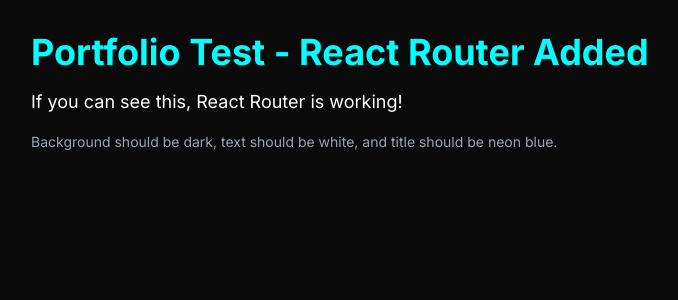
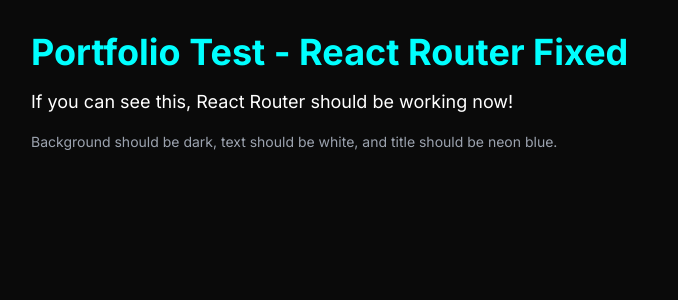
Before and after one commit to Bradleyj2/animated-portfolio, a React (Vite) app: page /animated-portfolio/case-studies/service-blueprint in a window 1280 px wide. Shown: the top 300 px of the page, without its empty margins (1-679 px from the left). Built offline with nearby package versions, Linux system fonts and the light colour scheme.

Commit message:
Fix React Router with proper basename for GitHub Pages

```diff
--- a/src/App.tsx
+++ b/src/App.tsx
@@ -3,14 +3,14 @@ import { Routes, Route } from 'react-router-dom'
 function App() {
   return (
     <div className="App min-h-screen bg-dark-space text-white p-8">
-      <h1 className="text-4xl font-bold text-neon-blue mb-4">Portfolio Test - React Router Added</h1>
-      <p className="text-lg">If you can see this, React Router is working!</p>
+      <h1 className="text-4xl font-bold text-neon-blue mb-4">Portfolio Test - React Router Fixed</h1>
+      <p className="text-lg">If you can see this, React Router should be working now!</p>
       <p className="text-sm text-gray-400 mt-4">Background should be dark, text should be white, and title should be neon blue.</p>
 
       <Routes>
         <Route path="/" element={<div className="mt-8 p-4 bg-space-gray rounded">
-          <h2 className="text-2xl text-neon-green mb-2">Home Route Working!</h2>
-          <p>This means React Router is functioning correctly.</p>
+          <h2 className="text-2xl text-neon-green mb-2">✅ Home Route Working!</h2>
+          <p>React Router is now functioning correctly with proper basename.</p>
         </div>} />
       </Routes>
     </div>
--- a/src/main.tsx
+++ b/src/main.tsx
@@ -6,7 +6,7 @@ import './index.css'
 
 ReactDOM.createRoot(document.getElementById('root')!).render(
   <React.StrictMode>
-    <BrowserRouter>
+    <BrowserRouter basename="/animated-portfolio">
       <App />
     </BrowserRouter>
   </React.StrictMode>,
```
